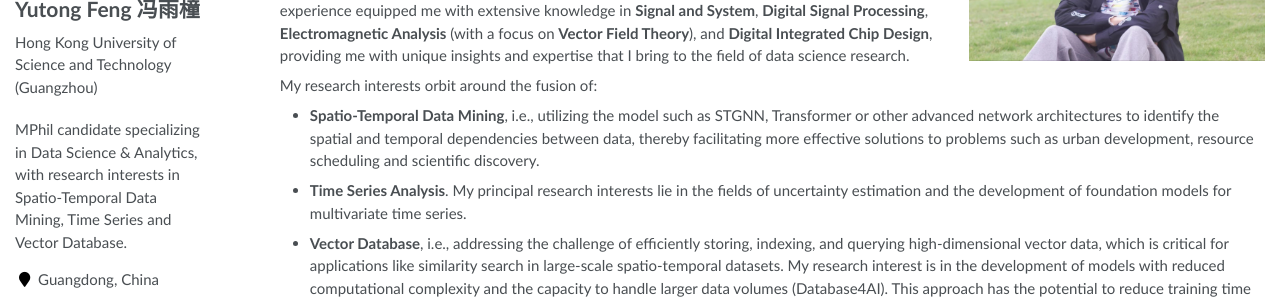
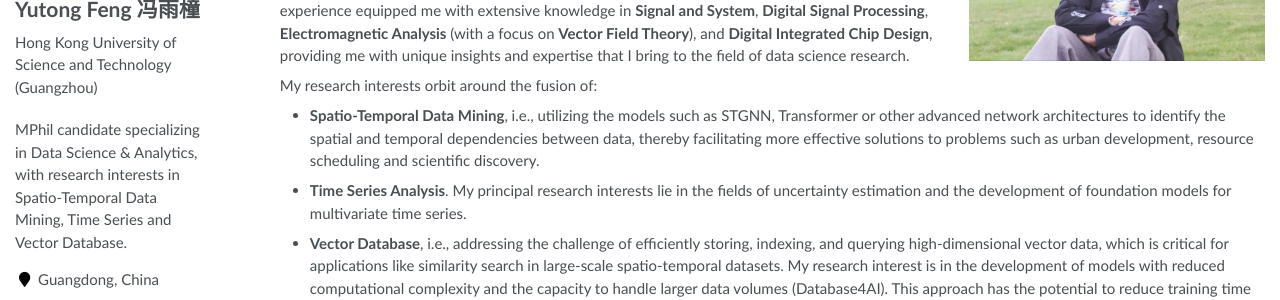
Before and after one commit to Yutong-Feng/yutong-feng.github.io, a Jekyll site: the page built from _pages/about.md, in a window 1280 px wide and 900 px high. Shown: the part 280-580 px from the top of the window. Built offline with Jekyll 4.4.1, drawn with Linux system fonts in a browser that asks for light colours.

Commit message:
change the introduction.

```diff
--- a/_pages/about.md
+++ b/_pages/about.md
@@ -26,7 +26,7 @@ Greetings! I am **Yutong Feng (冯雨橦)**, a dedicated researcher passionate a
 My academic journey began at the [**Guangzhou International Campus**](https://www2.scut.edu.cn/gzic/) of [**South China University of Technology (SCUT)**](https://www.scut.edu.cn/new/), where I studied [**Microelectronics**](https://www2.scut.edu.cn/microelectronics/main.htm) at [**Junde College (峻德书院)**](https://www2.scut.edu.cn/jdsy/main.htm). This formative experience equipped me with extensive knowledge in **Signal and System**, **Digital Signal Processing**, **Electromagnetic Analysis** (with a focus on **Vector Field Theory**), and **Digital Integrated Chip Design**, providing me with unique insights and expertise that I bring to the field of data science research.
 
 My research interests orbit around the fusion of:
-- **Spatio-Temporal Data Mining**, i.e., utilizing the model such as STGNN, Transformer or other advanced network architectures to identify the spatial and temporal dependencies between data, thereby facilitating more effective solutions to problems such as urban development, resource scheduling and scientific discovery.
+- **Spatio-Temporal Data Mining**, i.e., utilizing the models such as STGNN, Transformer or other advanced network architectures to identify the spatial and temporal dependencies between data, thereby facilitating more effective solutions to problems such as urban development, resource scheduling and scientific discovery.
 - **Time Series Analysis**. My principal research interests lie in the fields of uncertainty estimation and the development of foundation models for multivariate time series.
 - **Vector Database**, i.e., addressing the challenge of efficiently storing, indexing, and querying high-dimensional vector data, which is critical for applications like similarity search in large-scale spatio-temporal datasets. My research interest is in the development of models with reduced computational complexity and the capacity to handle larger data volumes (Database4AI). This approach has the potential to reduce training time and enhance inference efficiency.
 
```
